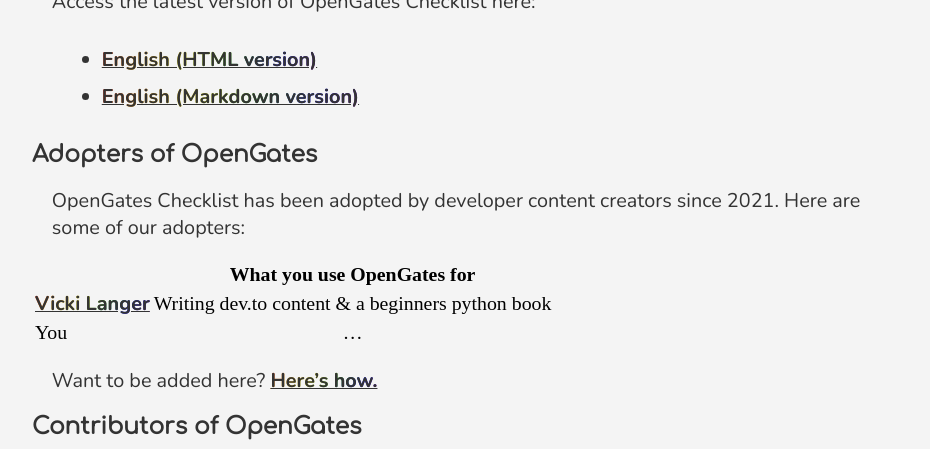
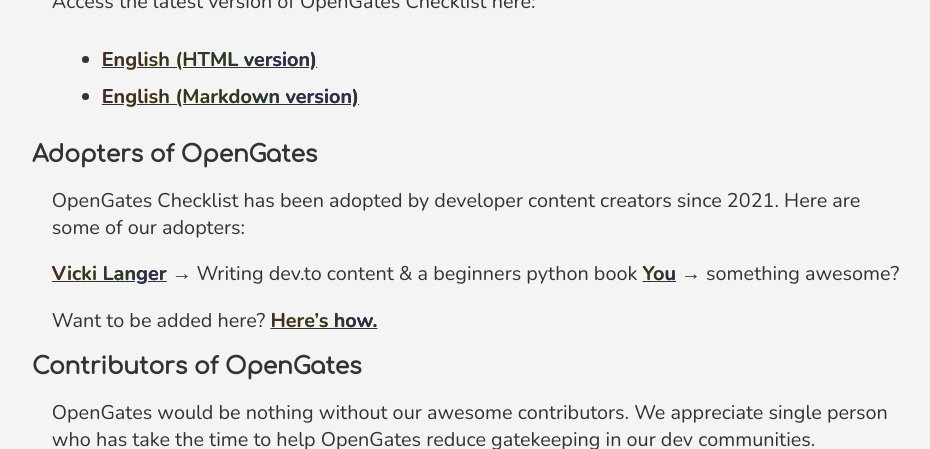
Before and after one commit to VickiLanger/OpenGates, a Jekyll site: the page built from site/home.md, in a window 1280 px wide and 900 px high, scrolled down 618 px, cut to the strip 0-449 px from the top of the window. Shown: the whole strip, without its empty margins (168-1098 px from the left). Built offline with Jekyll 4.4.1, drawn with Linux system fonts in a browser that asks for light colours.

Commit message:
fix adopters

```diff
--- a/site/home.md
+++ b/site/home.md
@@ -21,10 +21,9 @@ Access the latest version of OpenGates Checklist here:
 ### Adopters of OpenGates
 OpenGates Checklist has been adopted by developer content creators since 2021. Here are some of our adopters:
 
-|                                               | What you use OpenGates for |
-|-----------------------------------------------|:--------------------------:|
-|[Vicki Langer](https://twitter.com/Vicki_Langer)|Writing dev.to content & a beginners python book|
-|You|...|
+
+[Vicki Langer](https://twitter.com/Vicki_Langer) → Writing dev.to content & a beginners python book
+[You]() → something awesome?
 
 Want to be added here? [Here's how.](https://github.com/VickiLanger/OpenGates#registering-your-community-as-an-adopter)
 
```
